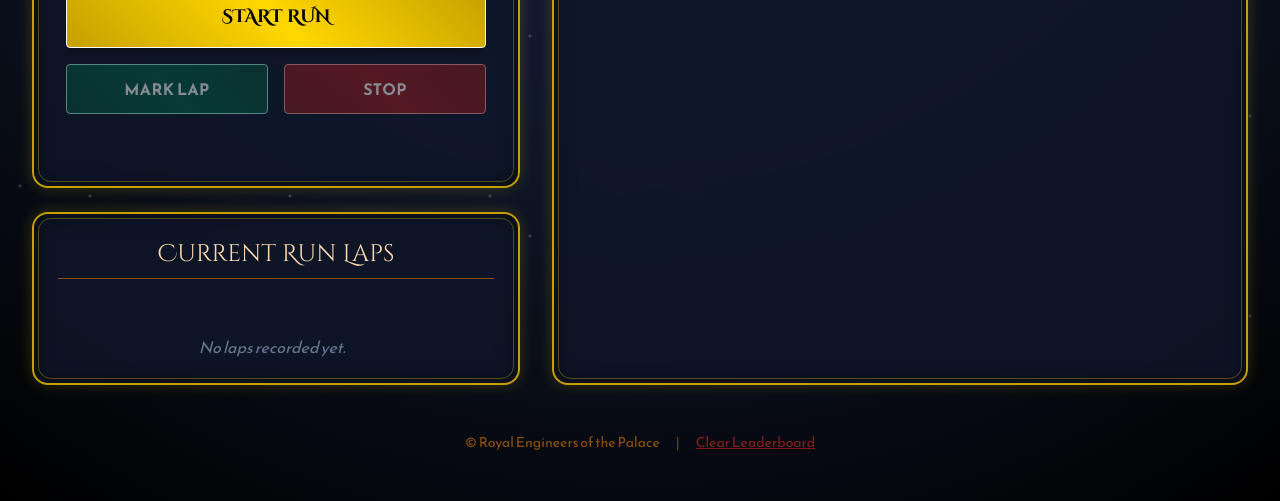
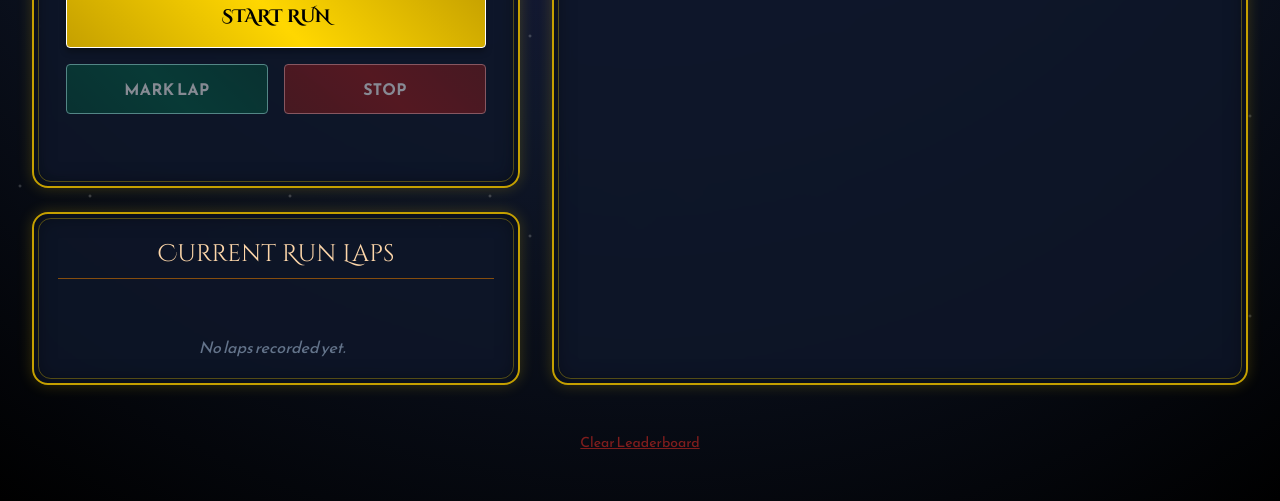
Before and after one commit to sanket-alt/star-trail, a plain HTML site: page index.html in a window 1280 px wide. Shown: the part 444-945 px from the top of the page. Drawn offline with nearby package versions, Linux system fonts and the light colour scheme.

Commit message:
Update index.html

```diff
--- a/index.html
+++ b/index.html
@@ -287,8 +287,6 @@
 
     <!-- Footer -->
     <footer class="text-center mt-12 text-yellow-800 text-sm relative z-10 pb-4 flex justify-center gap-4">
-        <span>&copy; Royal Engineers of the Palace</span>
-        <span class="text-yellow-900">|</span>
         <button onclick="clearData()" class="text-red-900 hover:text-red-500 transition-colors underline">Clear Leaderboard</button>
     </footer>
 
```
